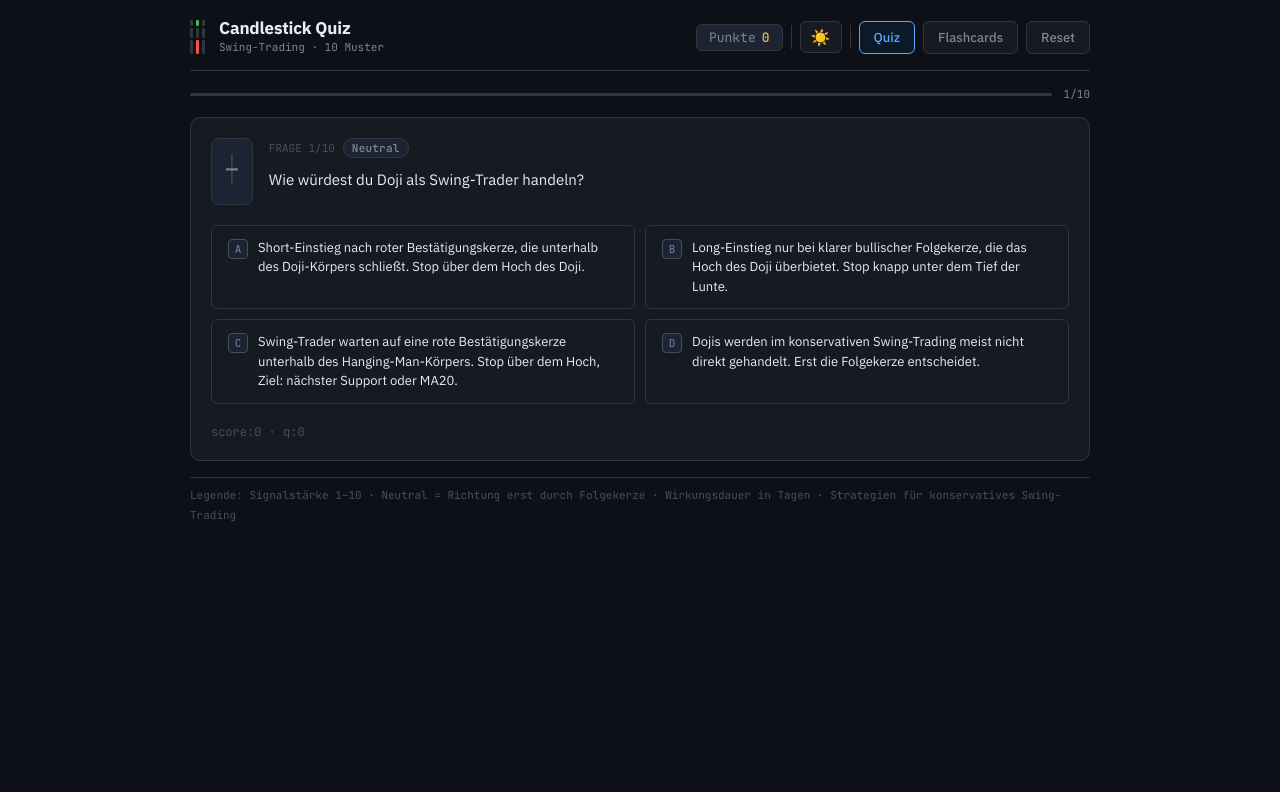
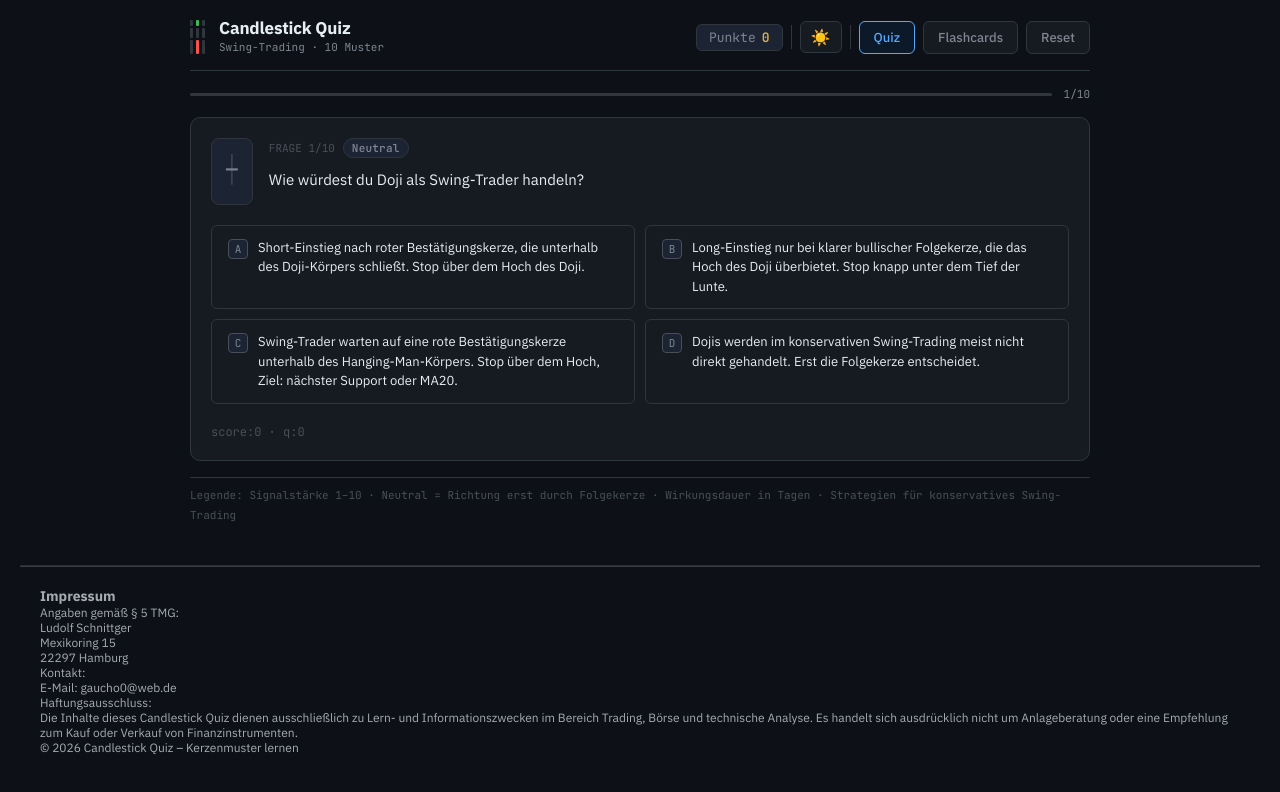
Before and after one commit to Ludolf23/candlestick-quiz, a React (Vite) app: page / in a window 1280 px wide. Shown: the top 792 px of the page. Built offline with nearby package versions, Linux system fonts and the light colour scheme.

Commit message:
Impressum eingebaut 1
Impressum eingebaut

```diff
--- a/src/App.jsx
+++ b/src/App.jsx
@@ -1194,6 +1194,40 @@ export default function App() {
             Legende: Signalstärke 1–10 · Neutral = Richtung erst durch Folgekerze · Wirkungsdauer in Tagen · Strategien für konservatives Swing-Trading
           </footer>
         </div>
+        <hr style={{ marginTop: "40px", opacity: 0.2 }} />
+
+<div style={{ fontSize: "12px", opacity: 0.7, padding: "20px" }}>
+  <h3>Impressum</h3>
+
+  <p>
+    Angaben gemäß § 5 TMG:
+    <br />
+    Ludolf Schnittger
+    <br />
+    Mexikoring 15
+    <br />
+    22297 Hamburg
+  </p>
+
+  <p>
+    Kontakt:
+    <br />
+    E-Mail: gaucho0@web.de
+  </p>
+
+  <p>
+    Haftungsausschluss:
+    <br />
+    Die Inhalte dieses Candlestick Quiz dienen ausschließlich zu Lern- und
+    Informationszwecken im Bereich Trading, Börse und technische Analyse.
+    Es handelt sich ausdrücklich nicht um Anlageberatung oder eine Empfehlung
+    zum Kauf oder Verkauf von Finanzinstrumenten.
+  </p>
+
+  <p>
+    © {new Date().getFullYear()} Candlestick Quiz – Kerzenmuster lernen
+  </p>
+</div>
       </div>
     </>
   );
```
